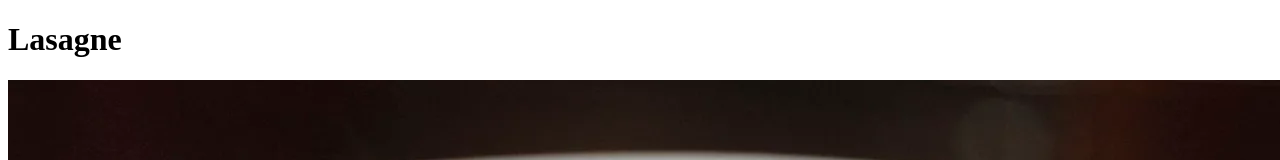
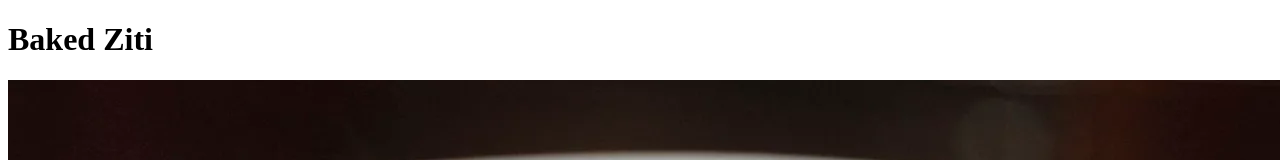
Before and after one commit to kcdoran/odin-recipes, a plain HTML site: page recipes/bakedZiti.html in a window 1280 px wide. Shown: the top 160 px of the page. Drawn offline with Linux system fonts and the light colour scheme.

Commit message:
Correct Title To Match Recipe

```diff
--- a/recipes/bakedZiti.html
+++ b/recipes/bakedZiti.html
@@ -7,7 +7,7 @@
     <title>Baked Ziti Recipe</title>
   </head>
   <body>
-    <h1 class="title">Lasagne</h1>
+    <h1 class="title">Baked Ziti</h1>
     <img
       src="./pics/zitiCloseUp.webp"
       alt="Closeup of a portion of cooked Lasagne. "
```
